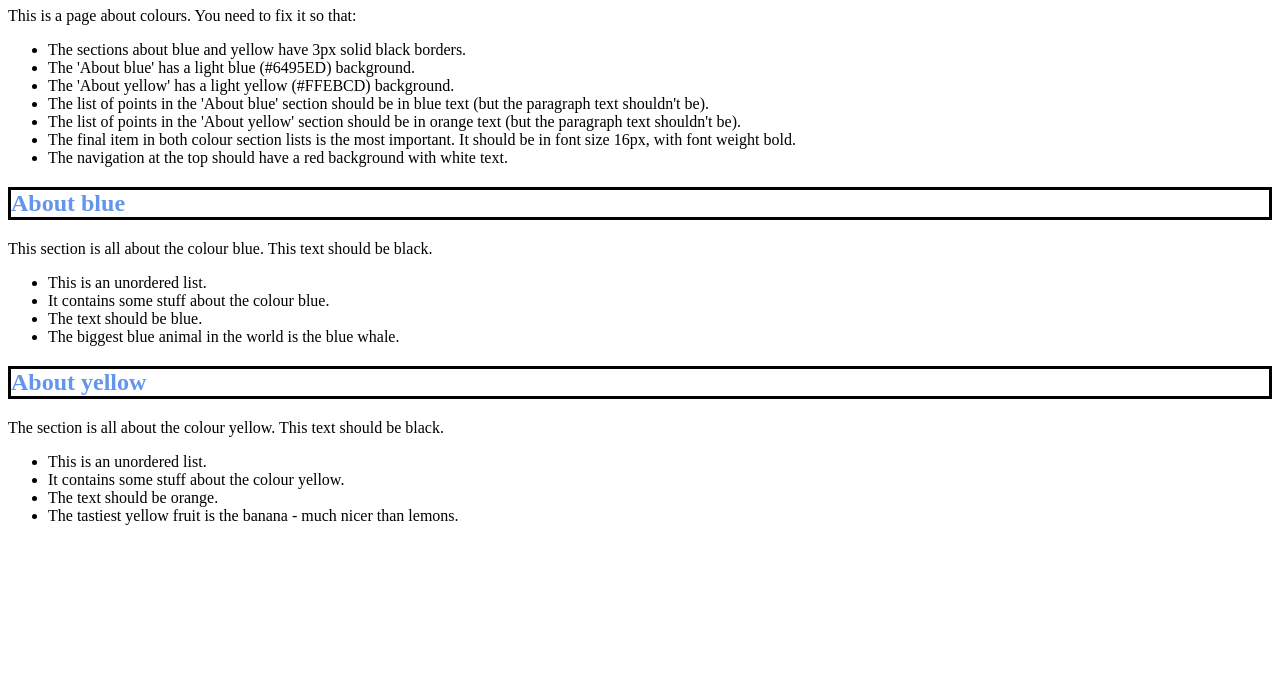
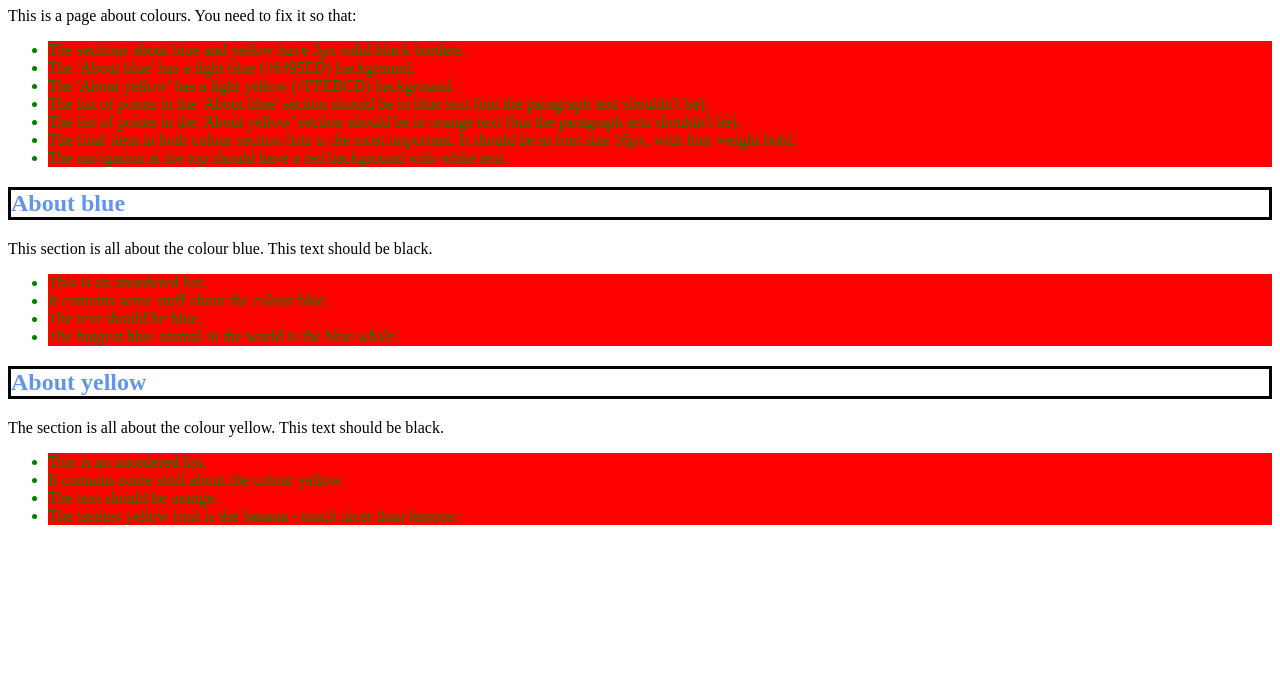
Before and after one commit to mashiyatr/cfg-html-css, a plain HTML site: page exercise2.html in a window 1280 px wide. Shown: the part 107-800 px from the top of the page. Drawn offline with Linux system fonts and the light colour scheme.

Commit message:
change bcg color of ul li

```diff
--- a/css/styles2.css
+++ b/css/styles2.css
@@ -7,6 +7,6 @@ h2{
 }
 
 ul li {
-  color: black
-  background-color: red
+  color: green;
+  background-color: red;
 }
```
